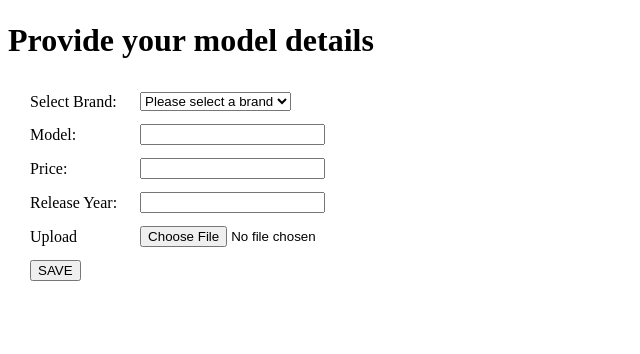
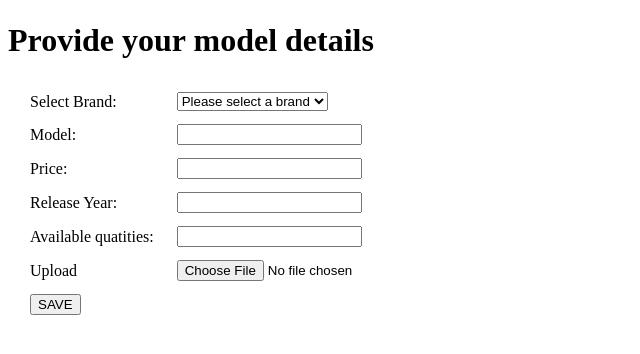
Before and after one commit to bainamg/smartphone, a Django app: page /create_models/ in a window 1280 px wide. Shown: the part 121-475 px from the top of the page, without its empty margins (0-640 px from the left). Run offline with Django 4.2, Linux system fonts and the light colour scheme; data comes from the database, SQL or seed files in the repository; both versions use the stored data as it was after the commit.

Commit message:
final submission

```diff
--- a/smartphone_env/smartphone_management/smartphone/views.py
+++ b/smartphone_env/smartphone_management/smartphone/views.py
@@ -25,7 +25,7 @@ def create_models(request):
     try:
         if request.POST:
             brand_obj=Brand.objects.get(id=request.POST.get('selected_brand'))
-            model_obj=PhoneModels(brand=brand_obj, name=request.POST.get("model"),price=request.POST.get("price"),release_year=request.POST.get("year"),Image=request.FILES.get('modelfilename'))
+            model_obj=PhoneModels(brand=brand_obj, name=request.POST.get("model"),price=request.POST.get("price"),release_year=request.POST.get("year"),available_quatities=request.POST.get("available_quatities"),Image=request.FILES.get('modelfilename'))
             model_obj.save()
         return render(request,'create_models.html', {'brands': Brand.objects.all()})
     except Exception as e:
--- a/smartphone_env/smartphone_management/templates/create_models.html
+++ b/smartphone_env/smartphone_management/templates/create_models.html
@@ -36,6 +36,11 @@
     </tr>
 
     <tr>
+      <td>Available quatities:</td>
+      <td><input type="text" name="available_quatities"/></td>
+    </tr>
+
+    <tr>
       <td>Upload</td>
       <td><input type="file" id="modelfilename" name="modelfilename"></td>
     </tr>
```
Also changed, not shown: smartphone_env/smartphone_management/db.sqlite3, smartphone_env/smartphone_management/static/image/brand/Motorola-logo-2005_SwctnH3.webp (added), smartphone_env/smartphone_management/static/image/brand/Motorola-logo-2005_dzonTqg.webp (added), smartphone_env/smartphone_management/static/image/brand/Motorola-logo-2005_dzonTqg_TJiF7QY.webp (added), smartphone_env/smartphone_management/static/image/brand/Motorola-logo-2005_dzonTqg_qa2iV5W.webp (added), smartphone_env/smartphone_management/static/image/models/motorola-mobile-phone-1630653813-5972357_BbYmmPD.jpeg (added), smartphone_env/smartphone_management/static/image/models/motorola-mobile-phone-1630653813-5972357_BbYmmPD_27jfU1E.jpeg (added), smartphone_env/smartphone_management/static/image/models/motorola-mobile-phone-1630653813-5972357_BbYmmPD_27jfU1E_pIwKQPB.jpeg (added), smartphone_env/smartphone_management/static/image/models/motorola-mobile-phone-1630653813-5972357_BbYmmPD_27jfU1E_pIwKQPB_X0aLVmg.jpeg (added), smartphone_env/smartphone_management/static/image/models/motorola-mobile-phone-1630653813-5972357_RfT3zNs.jpeg (added).
